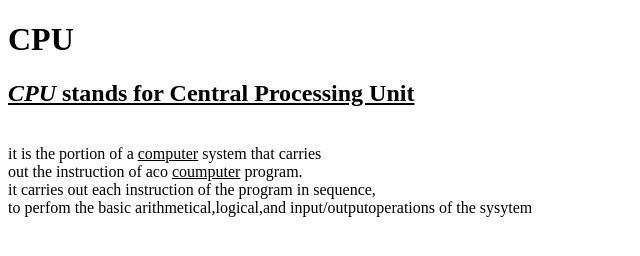
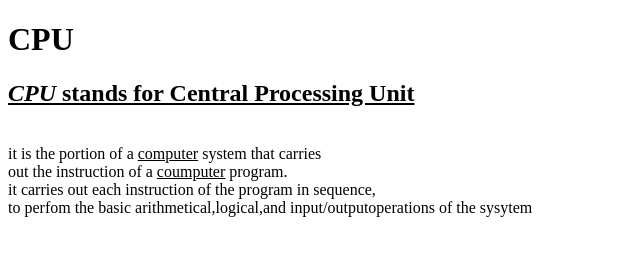
Before and after one commit to iamneo-production/bdfbdabcbbadaeccdfffebaeceaec, a plain HTML site: page public/index.html in a window 1280 px wide. Shown: the full height of the page, 0-640 px from the left. Drawn offline with Linux system fonts and the light colour scheme.

Commit message:
Backup Commit

```diff
--- a/public/index.html
+++ b/public/index.html
@@ -11,7 +11,7 @@
 <h1>CPU</h1>
 <h2><u><i>CPU</i> stands for Central Processing Unit</u></h2><br>
 it is the portion of a <u>computer</u> system that carries<br>
-out the instruction of aco <u>coumputer</u> program.<br>
+out the instruction of a <u>coumputer</u> program.<br>
 it carries out each instruction of the program in sequence,<br>
 to perfom the basic arithmetical,logical,and input/outputoperations of the sysytem
 
```
